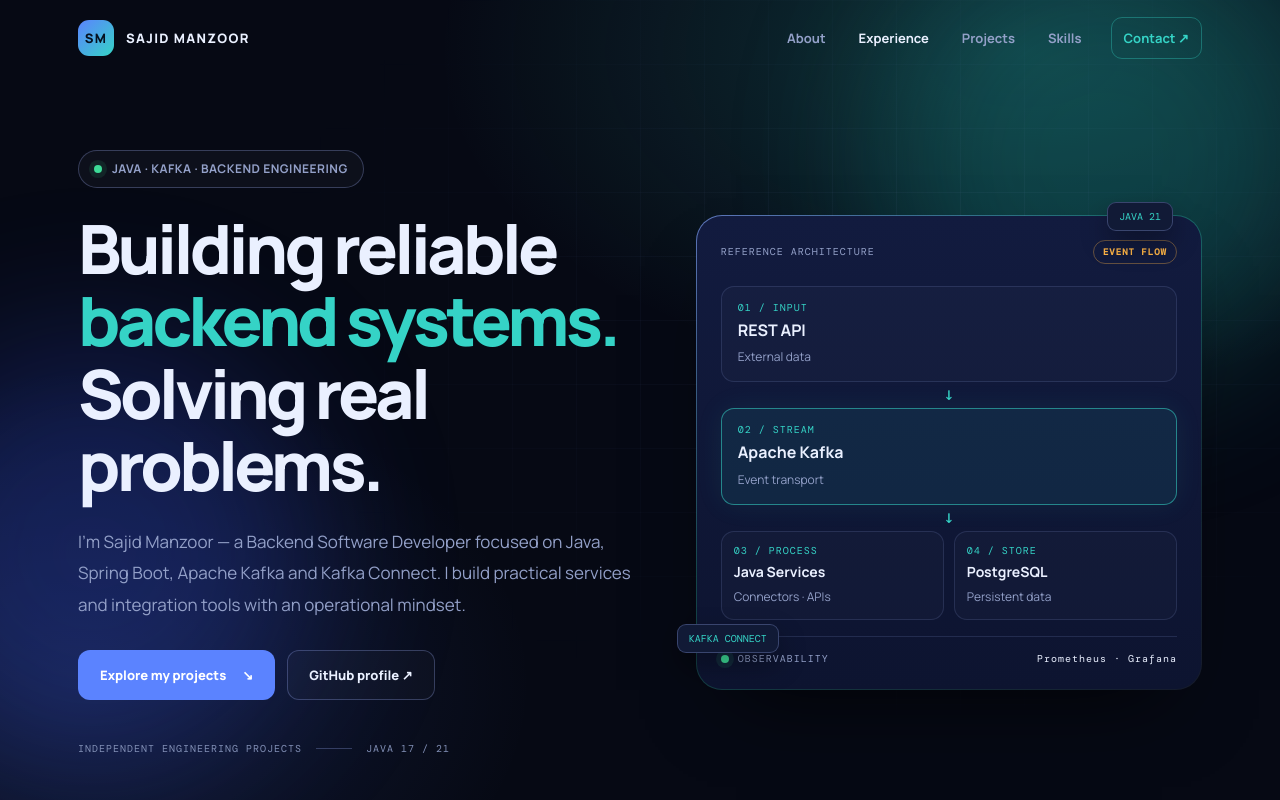
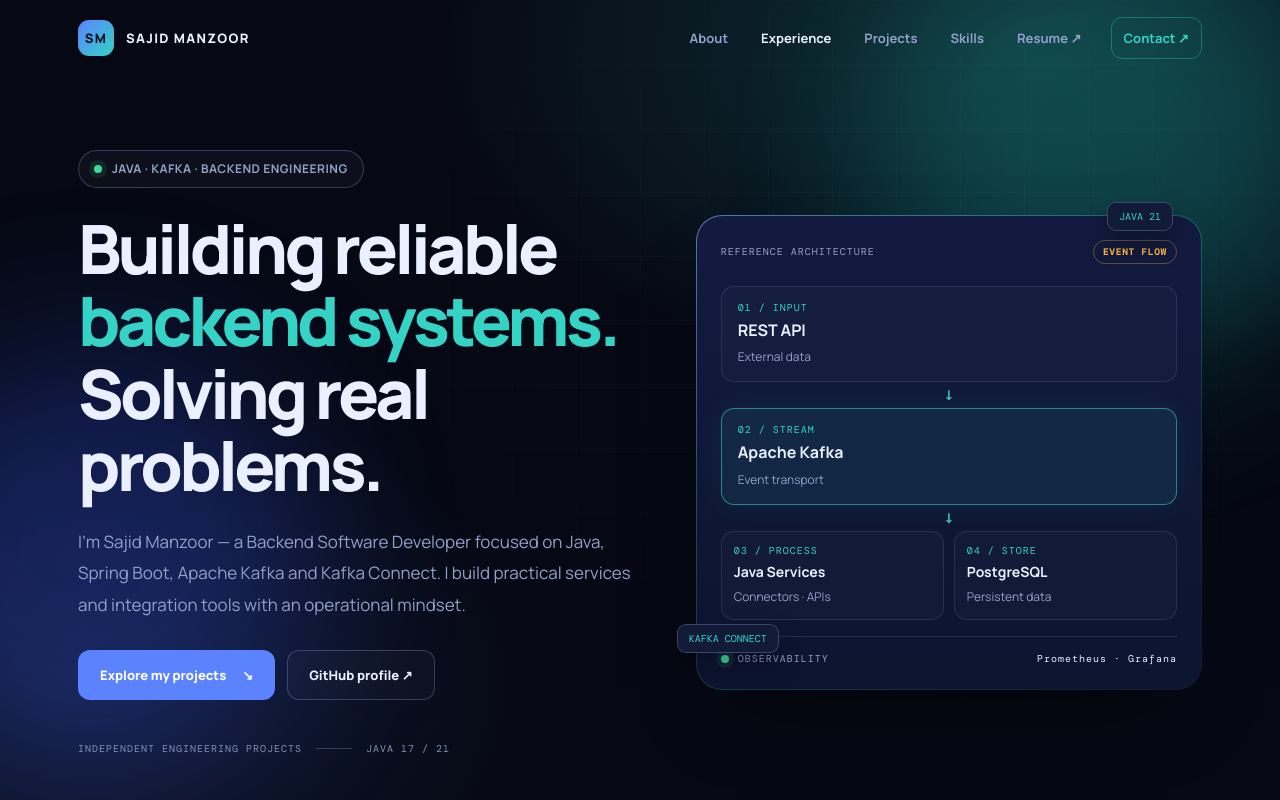
Before and after one commit to sajuu730/sajuu_portfolio, a plain HTML site: page index.html in a window 1280 px wide. Shown: the top 800 px of the page. Drawn offline with nearby package versions, Linux system fonts and the light colour scheme.

Commit message:
Add resume link to portfolio navigation

```diff
--- a/index.html
+++ b/index.html
@@ -24,7 +24,7 @@
     <a class="brand" href="#home"><b>SM</b><span>SAJID MANZOOR</span></a>
     <button class="menu-toggle" aria-label="Toggle navigation" aria-expanded="false"><span></span><span></span></button>
     <div class="nav-links">
-      <a href="#about">About</a><a href="#experience">Experience</a><a href="#work">Projects</a><a href="#skills">Skills</a><a class="nav-cta" href="#contact">Contact ↗</a>
+      <a href="#about">About</a><a href="#experience">Experience</a><a href="#work">Projects</a><a href="#skills">Skills</a><a href="resume.html">Resume ↗</a><a class="nav-cta" href="#contact">Contact ↗</a>
     </div>
   </div>
 </nav>
```
